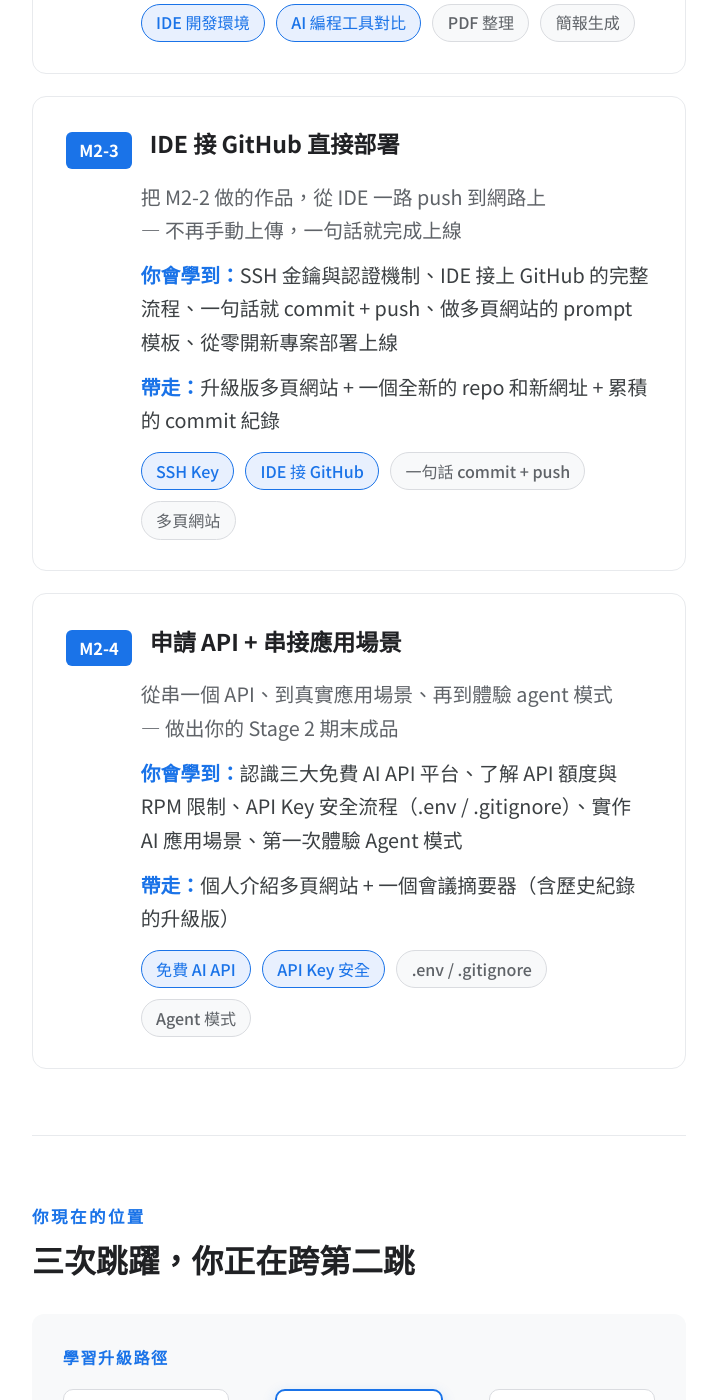
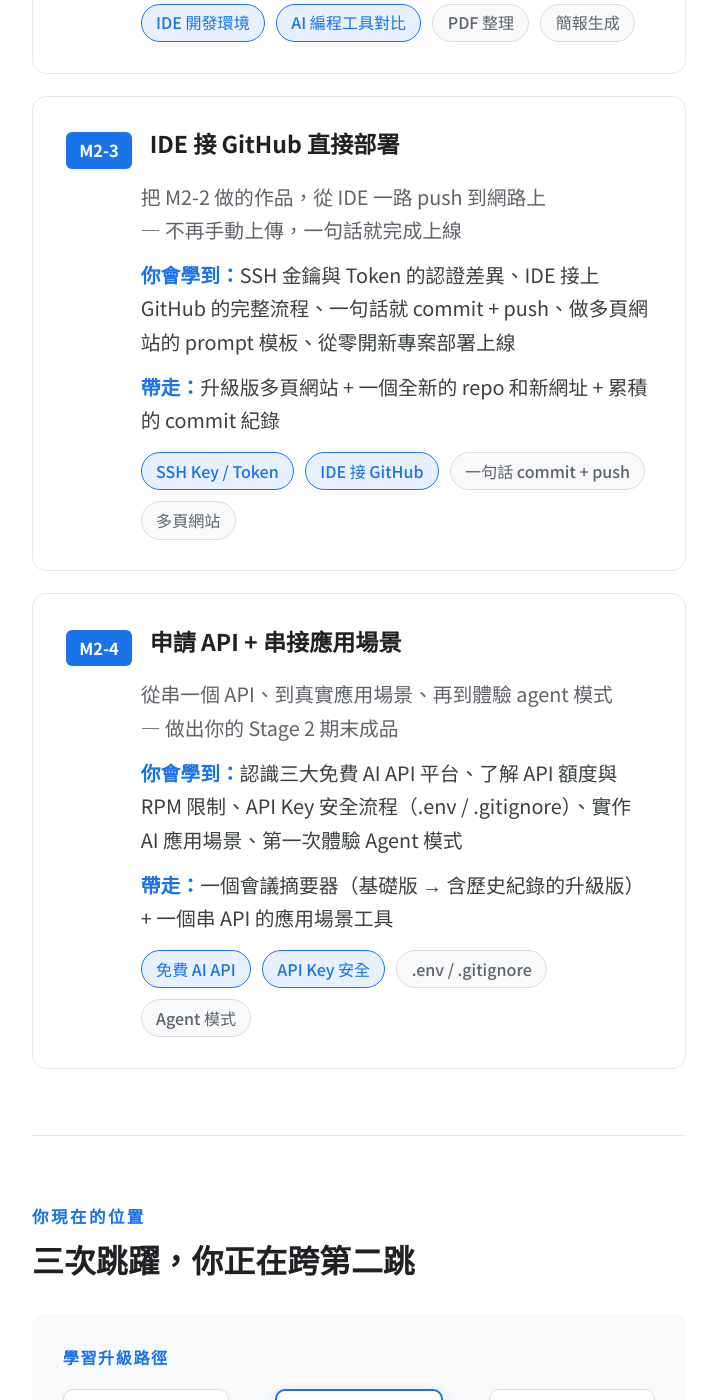
Before and after one commit to ai-cooperation/ai-path, a Jekyll site: the page built from vibe-coding/stage2/index.html, in a window 1280 px wide and 1400 px high, scrolled down 2396 px. Shown: the whole window, without its empty margins (281-998 px from the left). Built offline with Jekyll 4.4.1, drawn with Linux system fonts in a browser that asks for light colours.

Commit message:
fix: Stage 2 報名頁 M2-3/M2-4 文案對齊 v2 講義
- M2-3 你會學到補 Token 認證差異（課綱 P3-4 SSH vs Token），tag 改 SSH Key / Token
- M2-4 帶走改為會議摘要器(基礎→含歷史)+應用場景工具，移除誤植的個人介紹多頁網站(那是 Stage 2 累積成果非 M2-4 產出)

```diff
--- a/vibe-coding/stage2/index.html
+++ b/vibe-coding/stage2/index.html
@@ -291,10 +291,10 @@ h3{font-size:1.05rem;font-weight:700;margin-bottom:.4rem;}
         <span class="mod-name">IDE 接 GitHub 直接部署</span>
       </div>
       <p class="mod-desc">把 M2-2 做的作品，從 IDE 一路 push 到網路上<br>— 不再手動上傳，一句話就完成上線</p>
-      <p class="mod-learn"><strong>你會學到：</strong>SSH 金鑰與認證機制、IDE 接上 GitHub 的完整流程、一句話就 commit + push、做多頁網站的 prompt 模板、從零開新專案部署上線</p>
+      <p class="mod-learn"><strong>你會學到：</strong>SSH 金鑰與 Token 的認證差異、IDE 接上 GitHub 的完整流程、一句話就 commit + push、做多頁網站的 prompt 模板、從零開新專案部署上線</p>
       <p class="mod-learn"><strong>帶走：</strong>升級版多頁網站 + 一個全新的 repo 和新網址 + 累積的 commit 紀錄</p>
       <div class="mod-tags">
-        <span class="tag highlight">SSH Key</span>
+        <span class="tag highlight">SSH Key / Token</span>
         <span class="tag highlight">IDE 接 GitHub</span>
         <span class="tag">一句話 commit + push</span>
         <span class="tag">多頁網站</span>
@@ -308,7 +308,7 @@ h3{font-size:1.05rem;font-weight:700;margin-bottom:.4rem;}
       </div>
       <p class="mod-desc">從串一個 API、到真實應用場景、再到體驗 agent 模式<br>— 做出你的 Stage 2 期末成品</p>
       <p class="mod-learn"><strong>你會學到：</strong>認識三大免費 AI API 平台、了解 API 額度與 RPM 限制、API Key 安全流程（.env / .gitignore）、實作 AI 應用場景、第一次體驗 Agent 模式</p>
-      <p class="mod-learn"><strong>帶走：</strong>個人介紹多頁網站 + 一個會議摘要器（含歷史紀錄的升級版）</p>
+      <p class="mod-learn"><strong>帶走：</strong>一個會議摘要器（基礎版 → 含歷史紀錄的升級版）+ 一個串 API 的應用場景工具</p>
       <div class="mod-tags">
         <span class="tag highlight">免費 AI API</span>
         <span class="tag highlight">API Key 安全</span>
```
